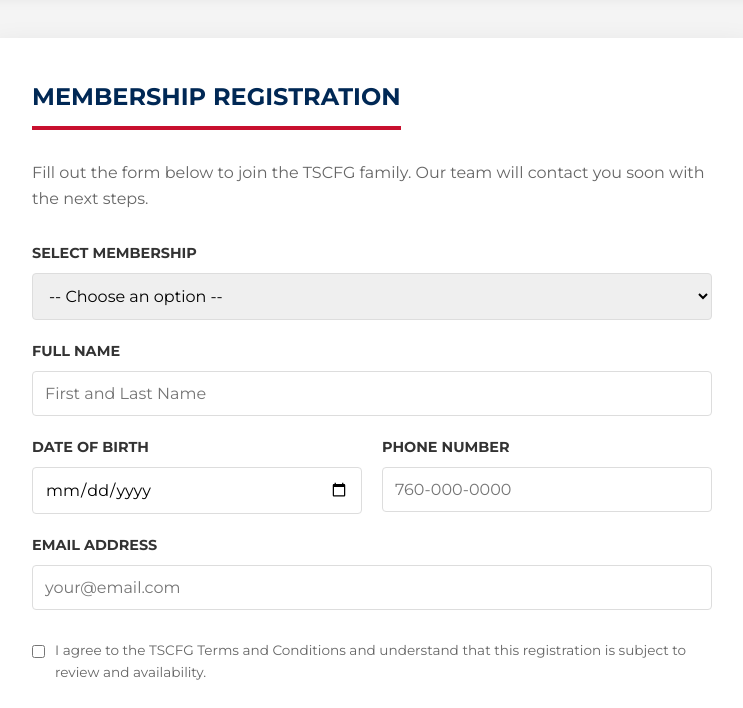
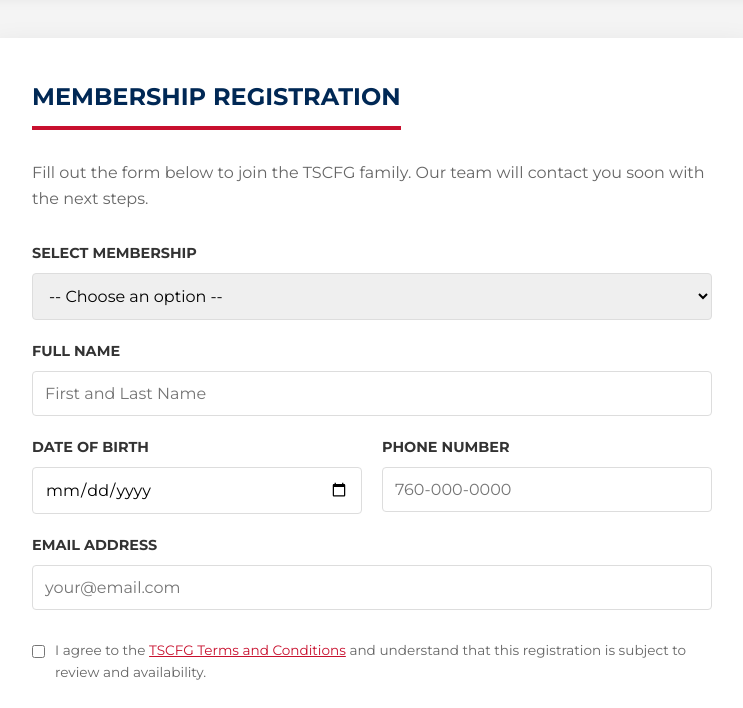
Before and after one commit to raul435/thescfg, a website: page register.html in a window 1280 px wide. Shown: the part 92-800 px from the top of the page, without its empty margins (268-1011 px from the left). Drawn offline with Linux system fonts and the light colour scheme.

Commit message:
feat: add link to Terms and Conditions in registration form

```diff
--- a/register.html
+++ b/register.html
@@ -118,7 +118,7 @@
 
         <div class="checkbox-group">
           <input type="checkbox" id="terms" name="terms" required>
-          <label for="terms">I agree to the TSCFG Terms and Conditions and understand that this registration is subject to review and availability.</label>
+          <label for="terms">I agree to the <a href="terminos%20y%20condiciones.txt" target="_blank" style="color: var(--chivas-red); text-decoration: underline;">TSCFG Terms and Conditions</a> and understand that this registration is subject to review and availability.</label>
         </div>
 
         <button type="submit" class="btn">Submit Registration</button>
```
